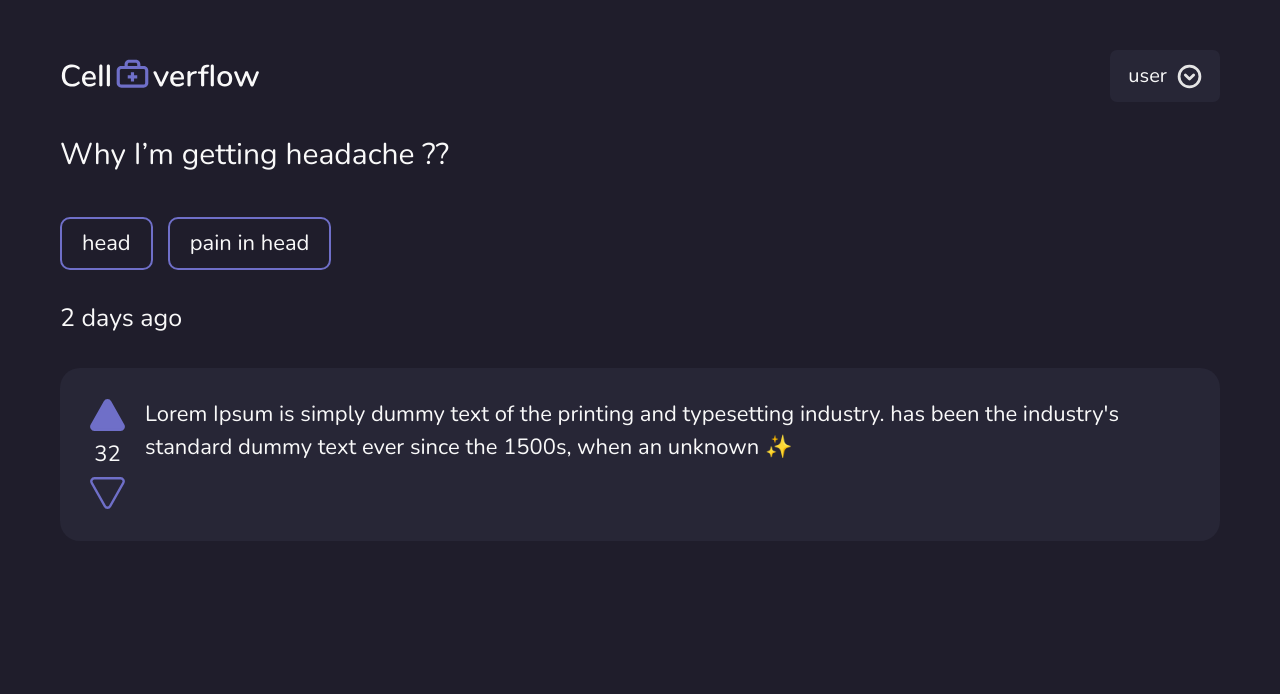
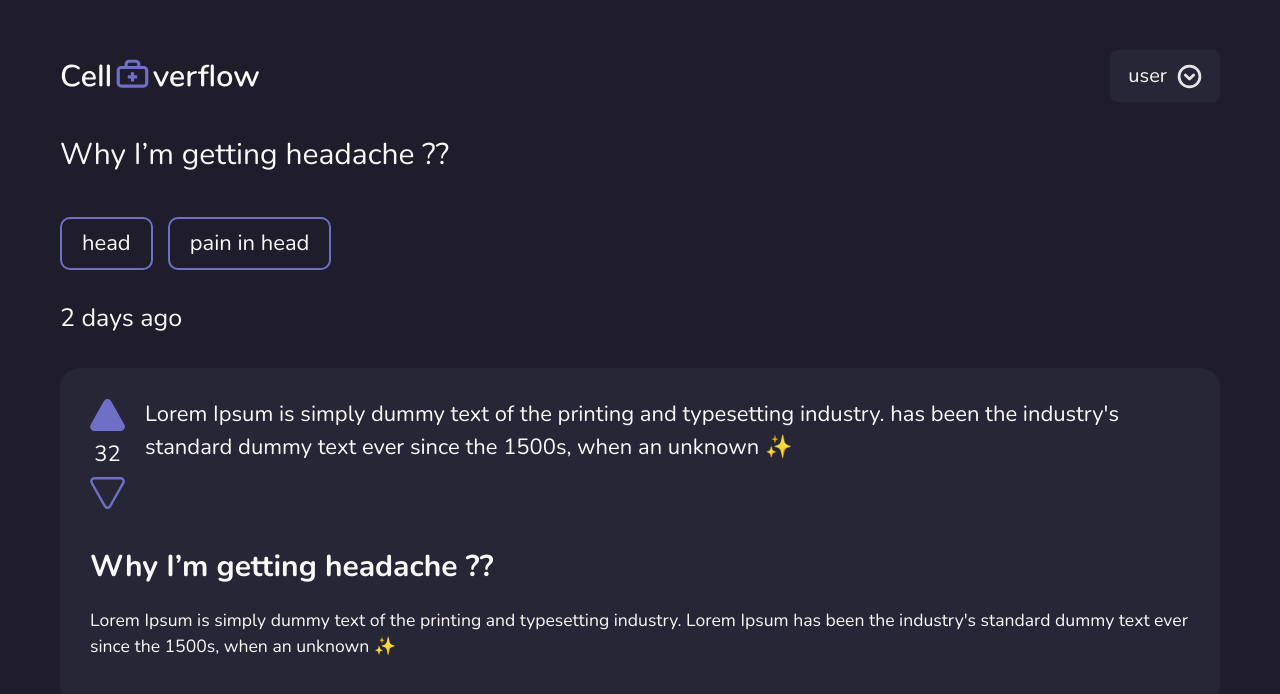
Before and after one commit to octoi/celloverflow, a React (Create React App) app: page /question/1 in a window 1280 px wide. Shown: the top 694 px of the page. Built offline with nearby package versions, Linux system fonts and the light colour scheme; no server answers; the database is empty; sample sign-in values are in the browser's storage.

Commit message:
Never gonna run around and desert you

```diff
--- a/src/components/question/QuestionPart.jsx
+++ b/src/components/question/QuestionPart.jsx
@@ -1,4 +1,5 @@
 import React, { useState } from 'react';
+import MarkdownPreview from '../../components/MarkdownPreview';
 import { QuestionPart as Container } from '../../styles/questionStyles';
 
 // Vote icons
@@ -30,6 +31,9 @@ export default function QuestionPart() {
     }
   }
 
+  const markdown = `# Why I’m getting headache ??
+  Lorem Ipsum is simply dummy text of the printing and typesetting industry. Lorem Ipsum has been the industry's standard dummy text ever since the 1500s, when an unknown ✨`
+
   return (
     <Container>
       <h1>Why I’m getting headache ??</h1>
@@ -52,6 +56,7 @@ export default function QuestionPart() {
           </div>
           <p className="description">Lorem Ipsum is simply dummy text of the printing and typesetting industry. has been the industry's standard dummy text ever since the 1500s, when an unknown ✨</p>
         </div>
+        <MarkdownPreview markdown={markdown} />
       </div>
     </Container>
   )
--- a/src/styles/mdStyles.js
+++ b/src/styles/mdStyles.js
@@ -58,7 +58,7 @@ export const Container = styled.div`
   }
 
   code {
-    background-color: var(--secondary-color);
+    background-color: var(--accent-color);
     border-radius: 3px;
     font-family: Consolas, "Liberation Mono", Courier, monospace;
     margin: 0 2px;
```
